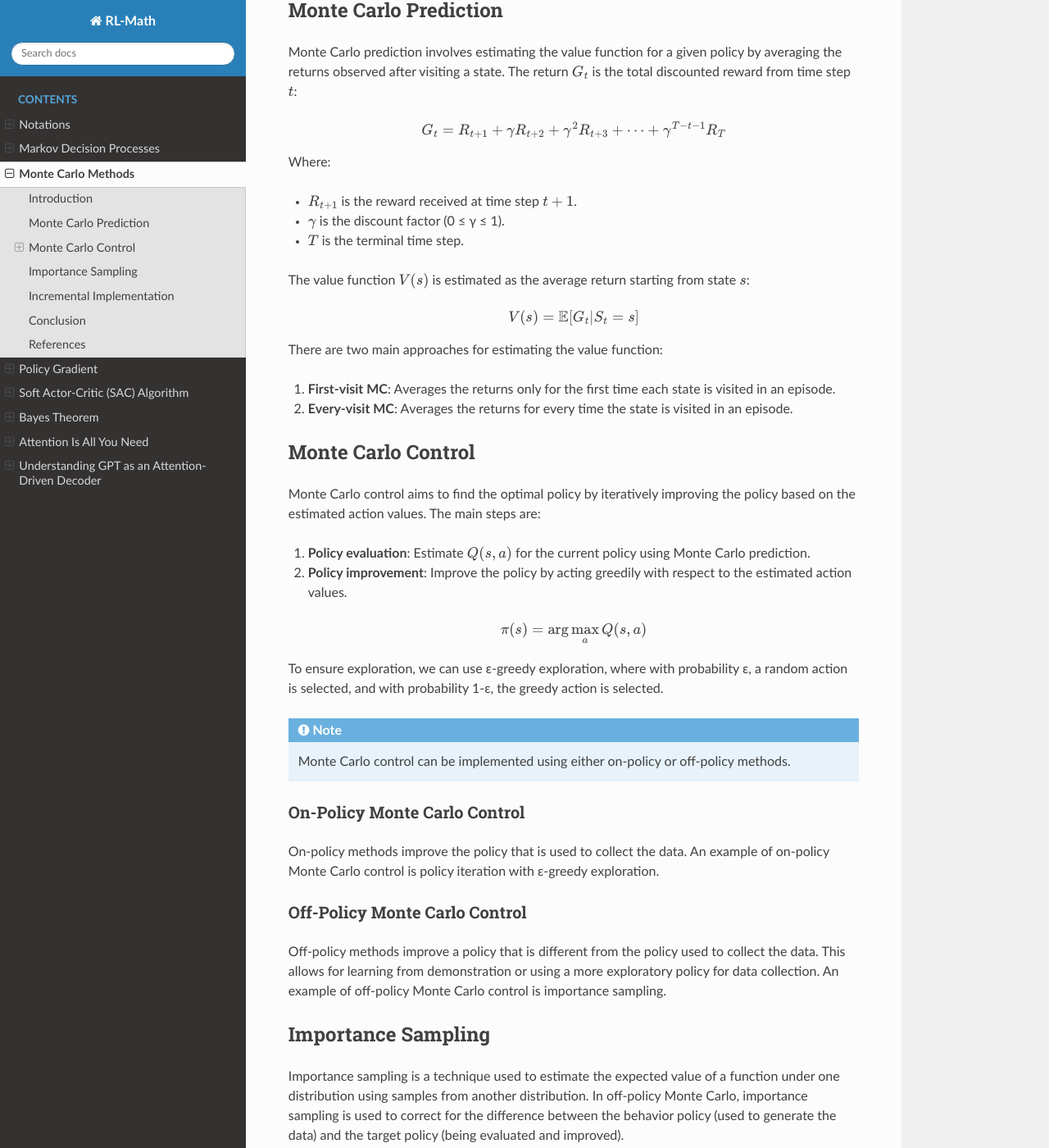
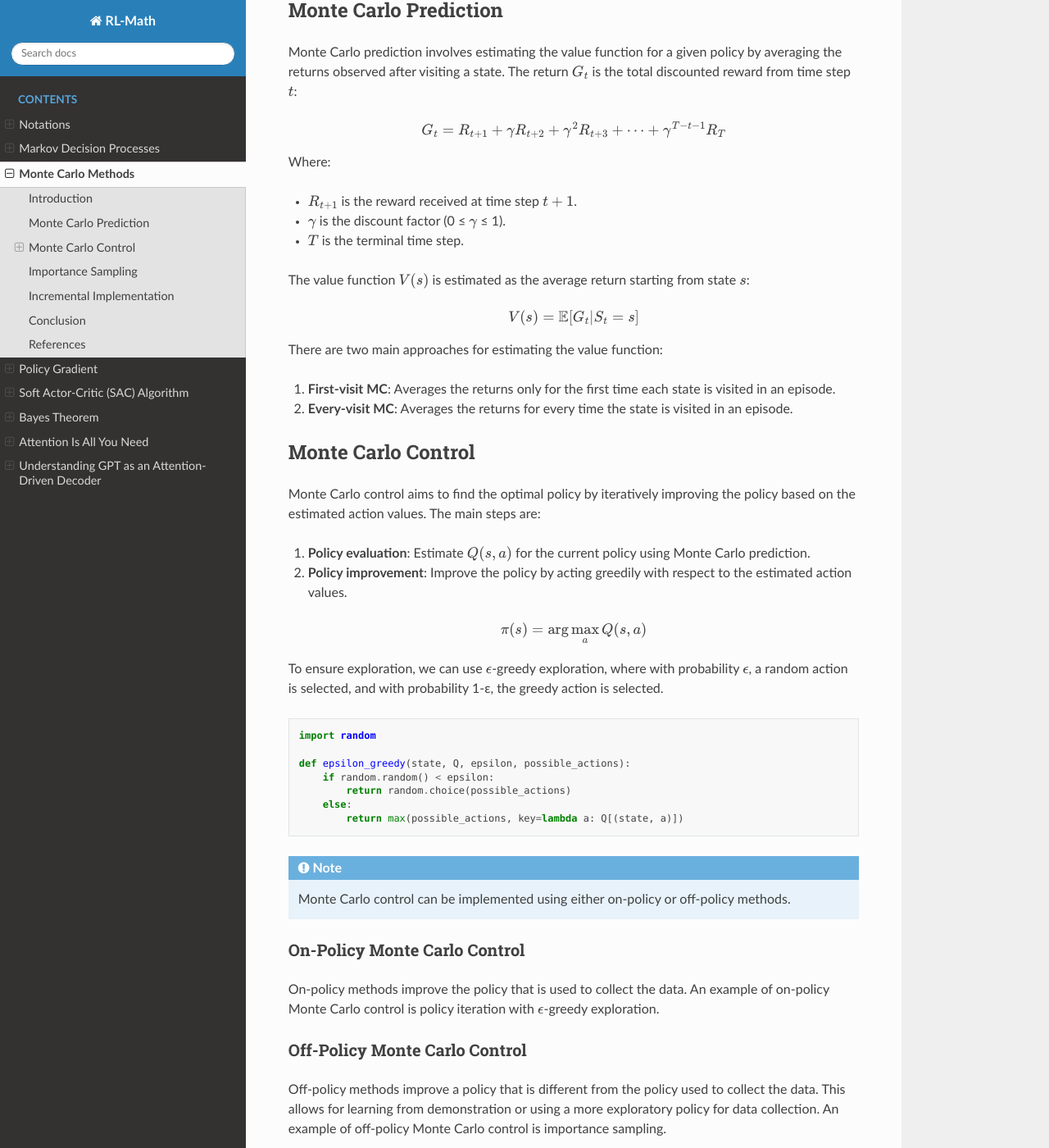
Before and after one commit to boyin96/Reinforcement-Learning-Math, a Sphinx documentation site: the page built from docs/source/mc.rst, in a window 1280 px wide and 1400 px high, scrolled down 580 px. Shown: the whole window at 82% size. Built offline with Sphinx 7.4.7 and the Read the Docs theme 3.1.0, drawn with Linux system fonts in a browser that asks for light colours; formulas are drawn with MathJax 3; some of the changed text lies outside the part shown.

Commit message:
Update mc.rst

```diff
--- a/docs/source/mc.rst
+++ b/docs/source/mc.rst
@@ -22,7 +22,7 @@
 Where:
 
 -   :math:`R_{t+1}` is the reward received at time step :math:`t+1`.
--   :math:`\gamma` is the discount factor (0 ≤ γ ≤ 1).
+-   :math:`\gamma` is the discount factor (0 ≤ :math:`\gamma` ≤ 1).
 -   :math:`T` is the terminal time step.
 
 The value function :math:`V(s)` is estimated as the average return starting from state :math:`s`:
@@ -45,9 +45,10 @@
 .. math::
     \pi(s) = \arg\max_a Q(s, a)
 
-To ensure exploration, we can use ε-greedy exploration, where with probability ε, a random action is selected, and with probability 1-ε, the greedy action is selected.
+To ensure exploration, we can use :math:`\epsilon`-greedy exploration, where with probability :math:`\epsilon`, a random action is selected, and with probability 1-ε, the greedy action is selected.
 
 .. code-block:: python
+
     import random
 
     def epsilon_greedy(state, Q, epsilon, possible_actions):
@@ -61,7 +62,7 @@
 
 On-Policy Monte Carlo Control
 ^^^^^^^^^^^^^^^^^^^^^^^^^^^^^
-On-policy methods improve the policy that is used to collect the data. An example of on-policy Monte Carlo control is policy iteration with ε-greedy exploration.
+On-policy methods improve the policy that is used to collect the data. An example of on-policy Monte Carlo control is policy iteration with :math:`\epsilon`-greedy exploration.
 
 Off-Policy Monte Carlo Control
 ^^^^^^^^^^^^^^^^^^^^^^^^^^^^^^
```
Also changed, not shown: other parts of docs/source/mc.rst (+1 -2 lines).
